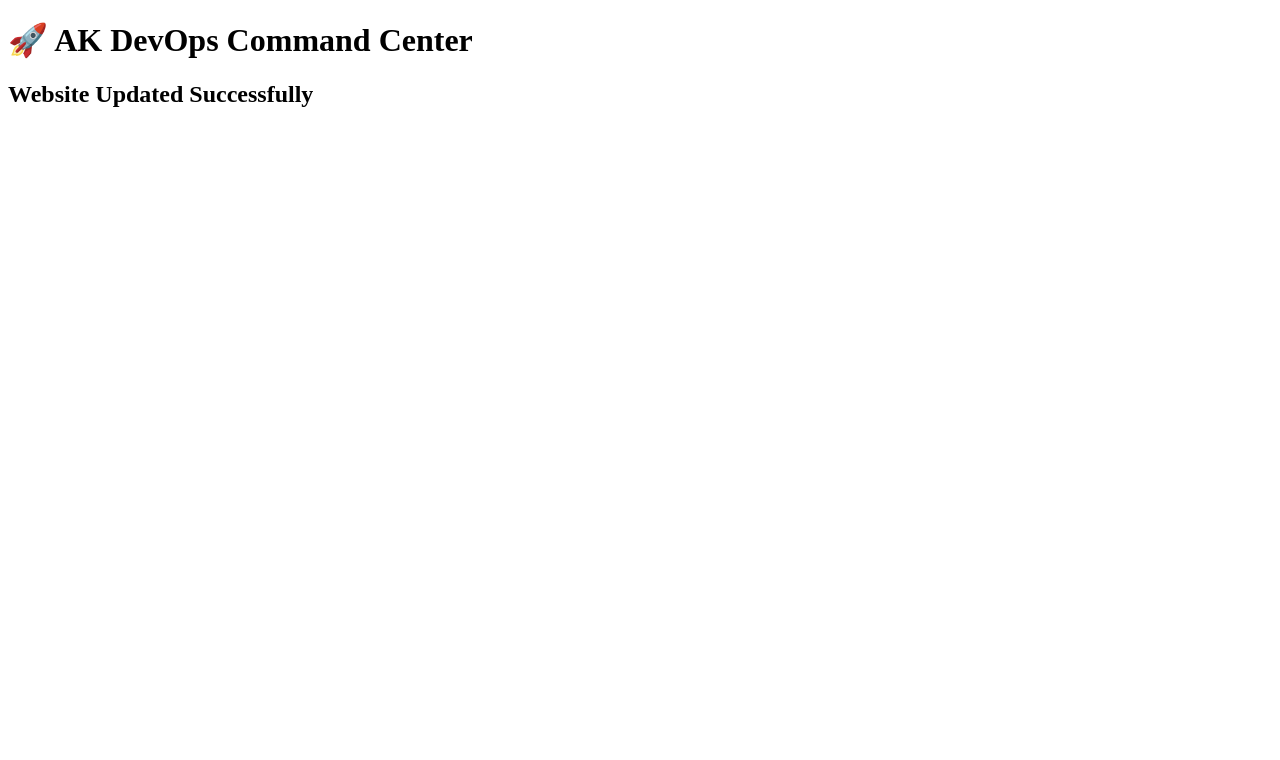
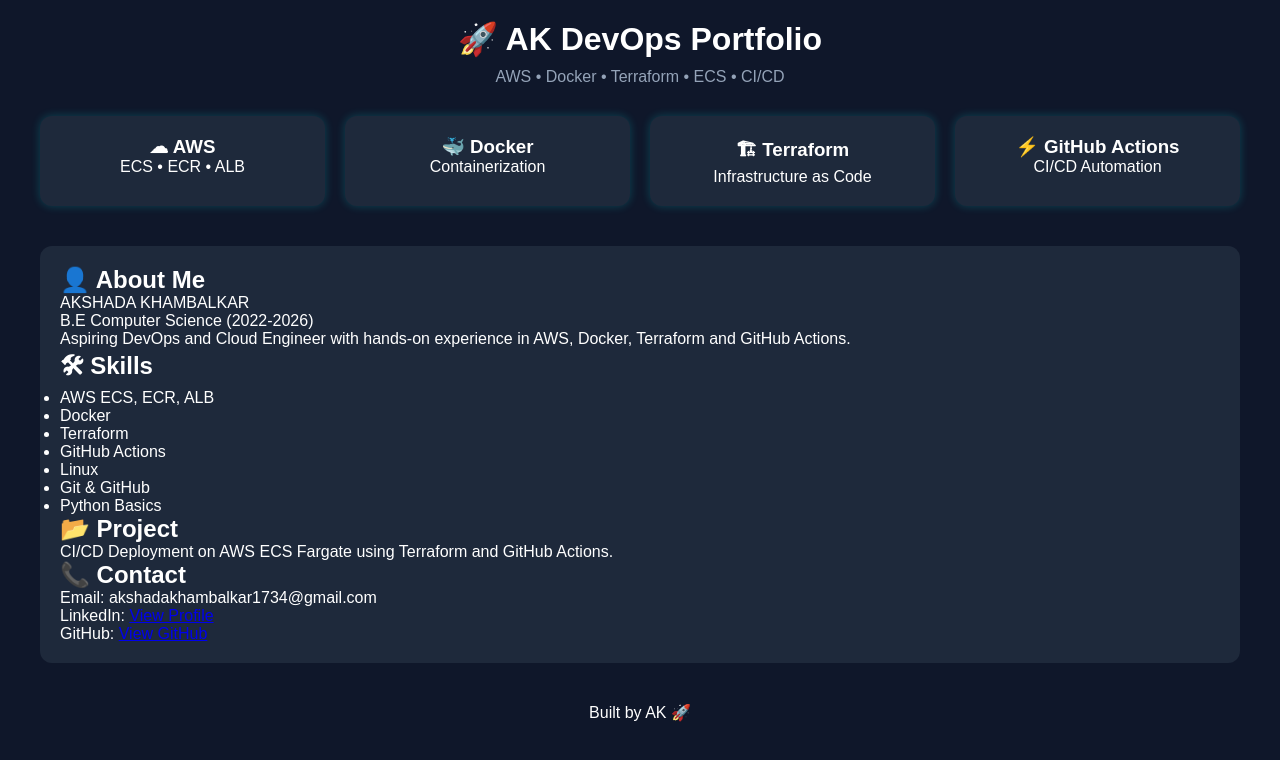
Before and after one commit to Akshadakhambalkar/ecs-terraform-project, a website: page public/index.html in a window 1280 px wide. Drawn offline with Linux system fonts and the light colour scheme.

Commit message:
Professional portfolio homepage

```diff
--- a/public/index.html
+++ b/public/index.html
@@ -1,10 +1,101 @@
 <!DOCTYPE html>
-<html>
+<html lang="en">
 <head>
-<title>AK Test</title>
+<meta charset="UTF-8">
+<meta name="viewport" content="width=device-width, initial-scale=1.0">
+<title>AK DevOps Portfolio</title>
+<link rel="stylesheet" href="style.css">
 </head>
 <body>
-<h1>🚀 AK DevOps Command Center</h1>
-<h2>Website Updated Successfully</h2>
+
+<div class="container">
+
+<h1>🚀 AK DevOps Portfolio</h1>
+
+<p class="subtitle">
+AWS • Docker • Terraform • ECS • CI/CD
+</p>
+
+<div class="cards">
+
+<div class="card">
+<h3>☁ AWS</h3>
+<p>ECS • ECR • ALB</p>
+</div>
+
+<div class="card">
+<h3>🐳 Docker</h3>
+<p>Containerization</p>
+</div>
+
+<div class="card">
+<h3>🏗 Terraform</h3>
+<p>Infrastructure as Code</p>
+</div>
+
+<div class="card">
+<h3>⚡ GitHub Actions</h3>
+<p>CI/CD Automation</p>
+</div>
+
+</div>
+
+<div class="architecture">
+
+<h2>👤 About Me</h2>
+
+<p>
+AKSHADA KHAMBALKAR<br>
+B.E Computer Science (2022-2026)
+</p>
+
+<p>
+Aspiring DevOps and Cloud Engineer with hands-on experience in AWS, Docker, Terraform and GitHub Actions.
+</p>
+
+<h2>🛠 Skills</h2>
+
+<ul>
+<li>AWS ECS, ECR, ALB</li>
+<li>Docker</li>
+<li>Terraform</li>
+<li>GitHub Actions</li>
+<li>Linux</li>
+<li>Git & GitHub</li>
+<li>Python Basics</li>
+</ul>
+
+<h2>📂 Project</h2>
+
+<p>
+CI/CD Deployment on AWS ECS Fargate using Terraform and GitHub Actions.
+</p>
+
+<h2>📞 Contact</h2>
+
+<p>Email: akshadakhambalkar1734@gmail.com</p>
+
+<p>
+LinkedIn:
+<a href="https://www.linkedin.com/in/akshada-khambalkar-56a463284/" target="_blank">
+View Profile
+</a>
+</p>
+
+<p>
+GitHub:
+<a href="https://github.com/Akshadakhambalkar" target="_blank">
+View GitHub
+</a>
+</p>
+
+</div>
+
+<div class="footer">
+Built by AK 🚀
+</div>
+
+</div>
+
 </body>
 </html>
```
